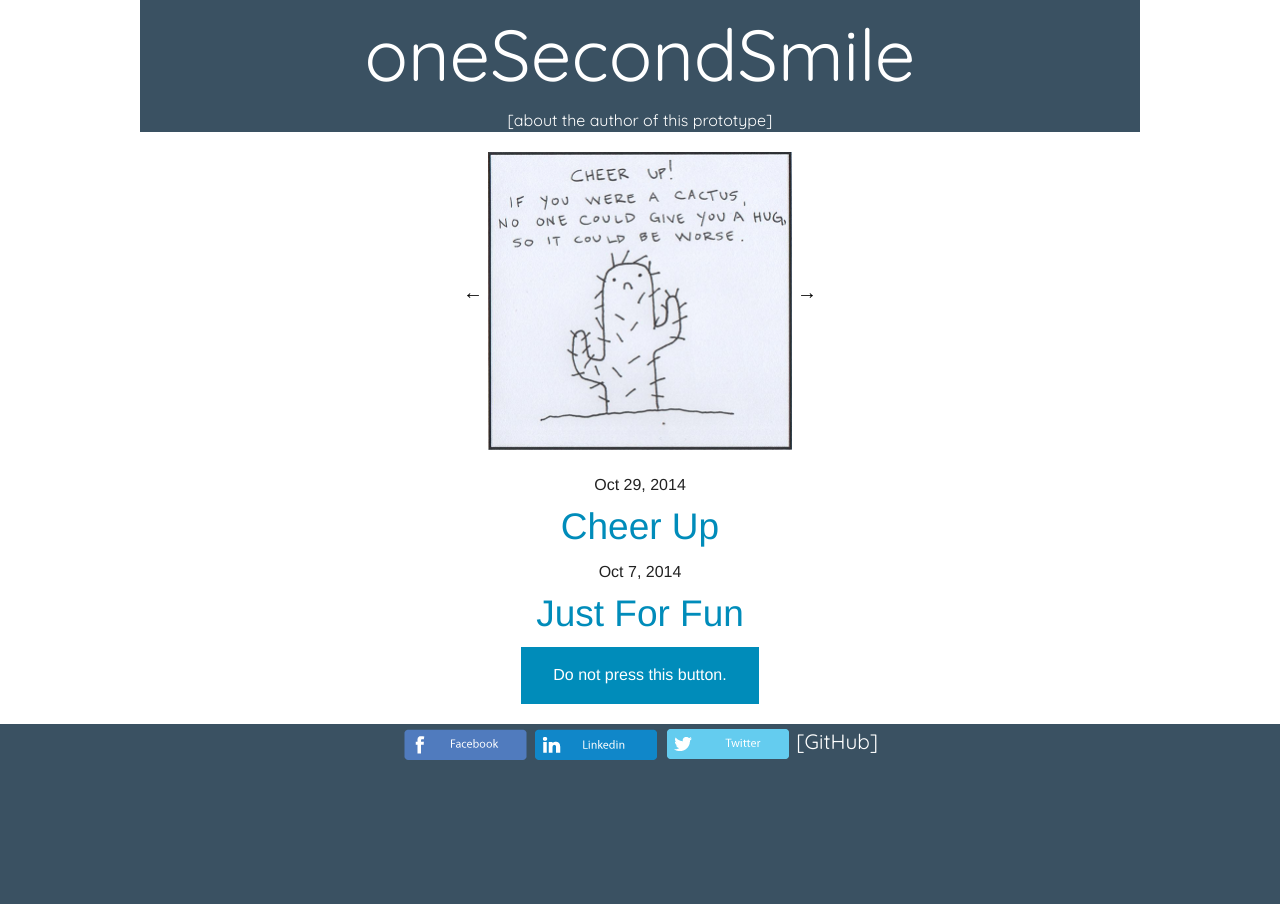
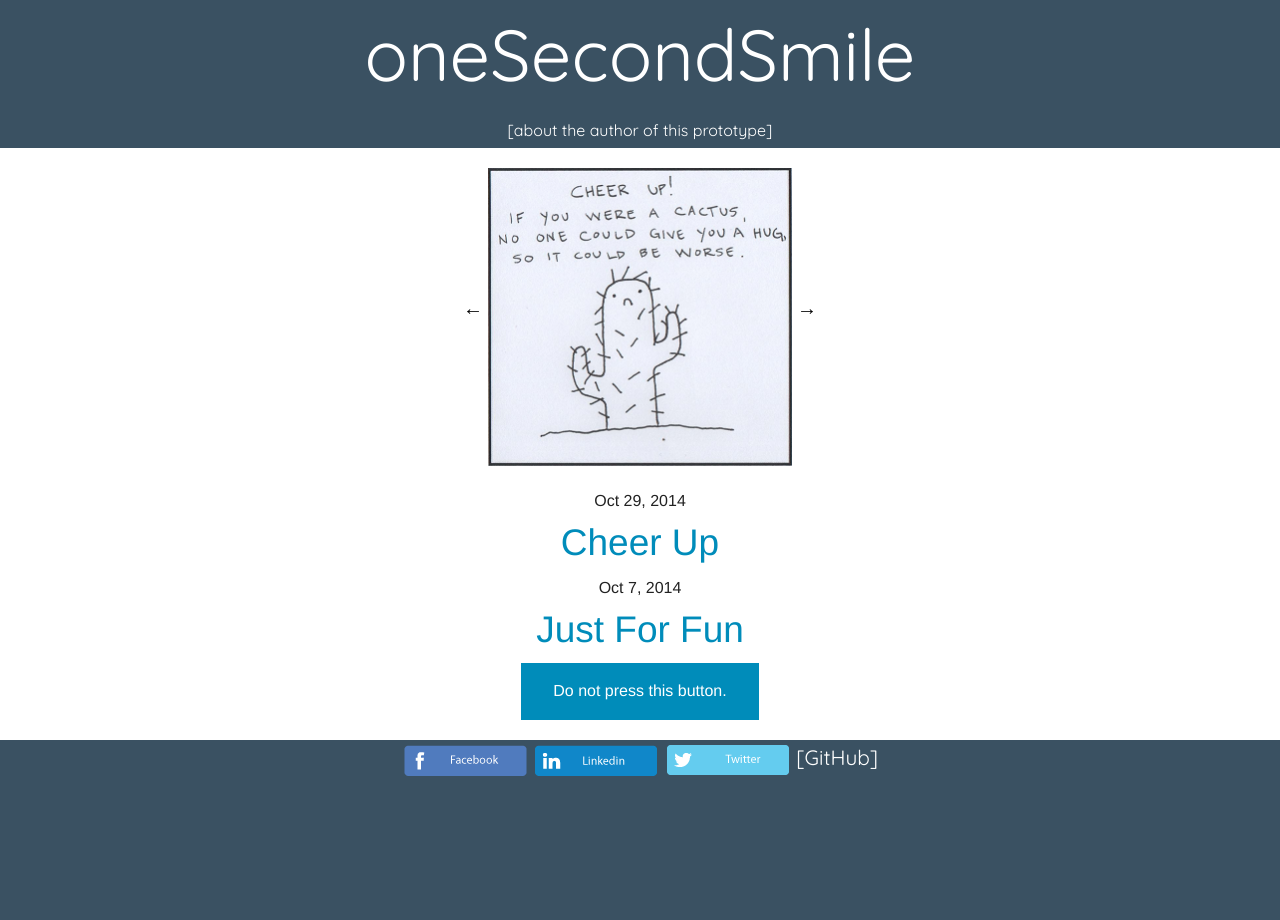
Before and after one commit to RobertSnodgrass/oneSecondSmile, a Jekyll site: the page built from index.html, in a window 1280 px wide. Built offline with Jekyll 4.4.1, drawn with Linux system fonts in a browser that asks for light colours; nearby versions of some CDN libraries; some web fonts are replaced.

Commit message:
fixing rows...

```diff
--- a/_config.yml
+++ b/_config.yml
@@ -3,7 +3,7 @@
 email: robert.snodgrass@gmail.com
 description: > # this means to ignore newlines until "baseurl:"
   oneSecondSmile - Upward arcs across the facade
-baseurl: "/oneSecondSmile/" # the subpath of your site, e.g. /blog/
+baseurl: "" # the subpath of your site, e.g. /blog/
 url: "http://yourdomain.com" # the base hostname & protocol for your site
 twitter_username: Zeiganstrell
 github_username:  RobertSnodgrass
--- a/_includes/header.html
+++ b/_includes/header.html
@@ -1,16 +1,15 @@
 <header class="site-header">
 
-  <div class = "row">
   <div class="wrapper">
 
   <div id="george" class="row">
-    <a class="site-title column large-12 small-12" href="{{ prepend: site.baseurl }}/">{{ site.title }}</a>
+    <a class="site-title" href="">{{ site.title }}</a>
     <!-- <a class="page-link" href="/About/">About</a> -->
   </div>
 
     <nav class="site-nav">
       <a href="#" class="menu-icon">
-        <a class="page-link column large-12 small-12" href="/About/ | prepend: site.baseurl }}">[about the author of this prototype]</a>
+        <a class="page-link" href="/About/">[about the author of this prototype]</a>
         <!-- <a class="post-link" href="/post/2014/10/07/Just-For-Fun.html">Just For Fun</a> -->
 
 
@@ -29,5 +28,5 @@
       <!--DO NOT ADD ANY MORE OF THESE, THEY BREAK THE NAV BAR <div class="trigger">-->
     </nav>
   </div>
-</div>
+
 </header>
--- a/css/style.css
+++ b/css/style.css
@@ -1,7 +1,7 @@
 /*-----------------------------------------------------------------------------------------------------
 -------------------------------------------[UNIVERSAL]-------------------------------------------------
 -----------------------------------------------------------------------------------------------------*/
-img { max-width: 100%;}
+
 
 
 
@@ -29,11 +29,13 @@
 	font-family: 'Quicksand', sans-serif;
 	/*font-weight: bold;*/
 	font-size: 4.5em;
+	width: 100%;
 	/*border: white 2px solid;*/
 	/*background-color: white;*/
 	/*border-radius: 10px;*/
 	/*color: #3A5162;*/
 	color: white;
+	width: 100%;
 }
 
 header .wrapper{
@@ -207,6 +209,7 @@
 	color: White;
 	font-family: 'Quicksand', sans-serif;
 	font-size: 0.5em;
+	width: 100%;
 	/*margin-left: 150px;*/
 }
 
```
